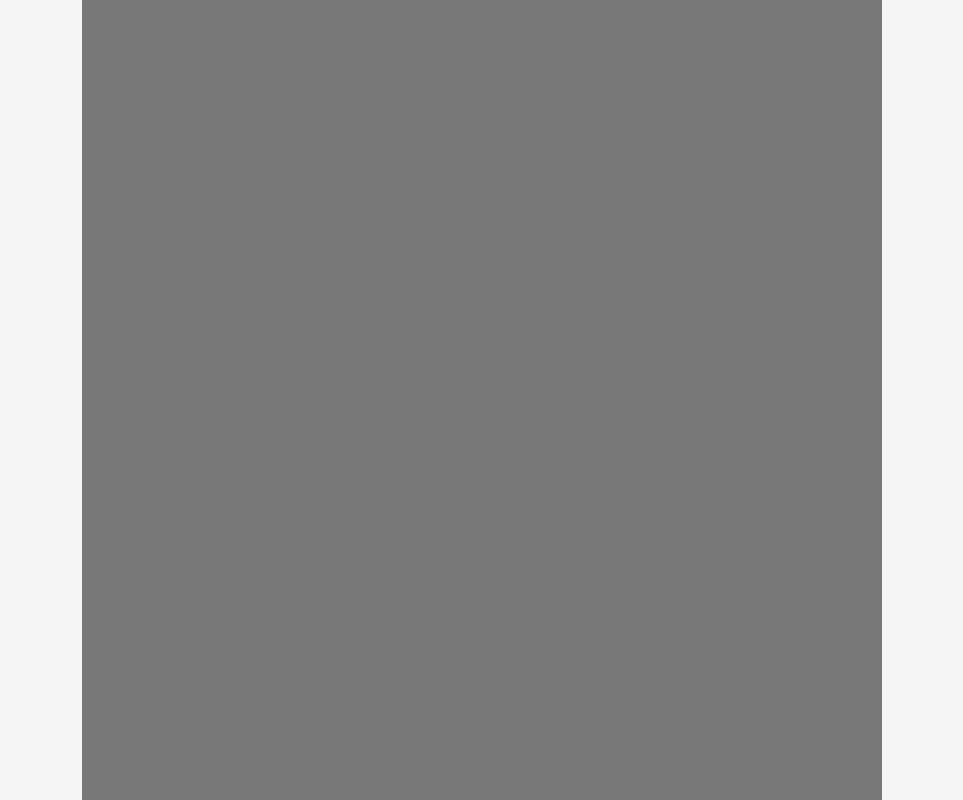
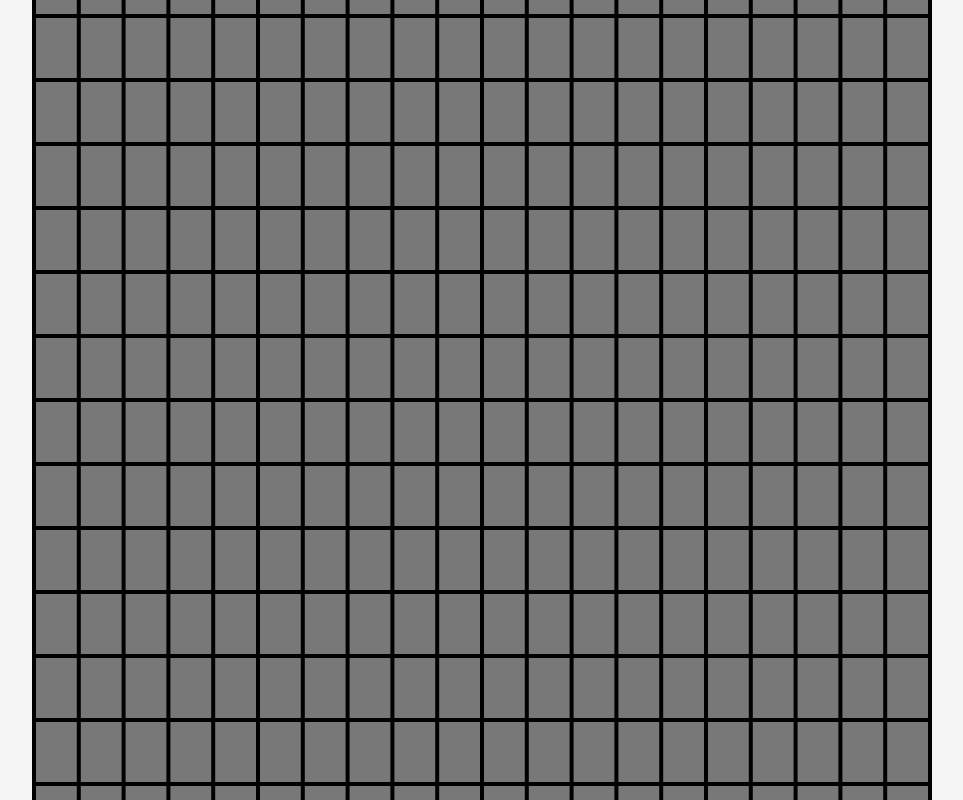
Before and after one commit to j-feigner/fresh-fish, a plain HTML site: page public_html/index.html in a window 1280 px wide. Shown: the whole page, without its empty margins (158-1121 px from the left). Drawn offline with Linux system fonts and the light colour scheme.

Commit message:
Grid generating function

```diff
--- a/public_html/css/desktop/index.css
+++ b/public_html/css/desktop/index.css
@@ -15,8 +15,6 @@ html, body {
 
 #game {
     position: fixed;
-    width: 800px;
-    height: 800px;
     top: 50%;
     left: 50%;
     transform: translate(-50%, -50%);
--- a/public_html/js/script.js
+++ b/public_html/js/script.js
@@ -1,9 +1,45 @@
 window.onload = main;
 
 function main() {
+    // Get Canvas and 2D Canvas Rendering Context
     var canvas = document.getElementById("game");
     var ctx = canvas.getContext("2d");
 
+    // Set scale of Canvas
+    var width = 900;
+    var height = 900;
+    canvas.width = width;
+    canvas.height = height;
+
+    // Set background color
     ctx.fillStyle = "rgb(120, 120, 120)";
-    ctx.fillRect(0, 0, 800, 800);
+    ctx.fillRect(0, 0, width, height);
+
+    grid(canvas, ctx, 14, 20, 4, "black");
 }
+
+function grid(canvas, ctx, rows, columns, line_width, line_color) {
+    ctx.strokeStyle = line_color;
+    ctx.lineWidth = line_width;
+
+    var width_modified = canvas.width - ctx.lineWidth;
+    var height_modified = canvas.height - ctx.lineWidth;
+    var padding = ctx.lineWidth / 2;
+
+    for(var i = 0; i <= rows; i++) { // Horizontal lines
+        ctx.beginPath();
+        ctx.moveTo(padding, (i * height_modified / rows) + padding);
+        ctx.lineTo(canvas.width, (i * height_modified / rows) + padding);
+        ctx.closePath();
+
+        ctx.stroke();
+    }
+    for(var i = 0; i <= columns; i++) { // Vertical lines
+        ctx.beginPath();
+        ctx.moveTo((i * width_modified / columns) + padding, 0);
+        ctx.lineTo((i * width_modified / columns) + padding, canvas.height);
+        ctx.closePath();
+
+        ctx.stroke();
+    }
+}
```
